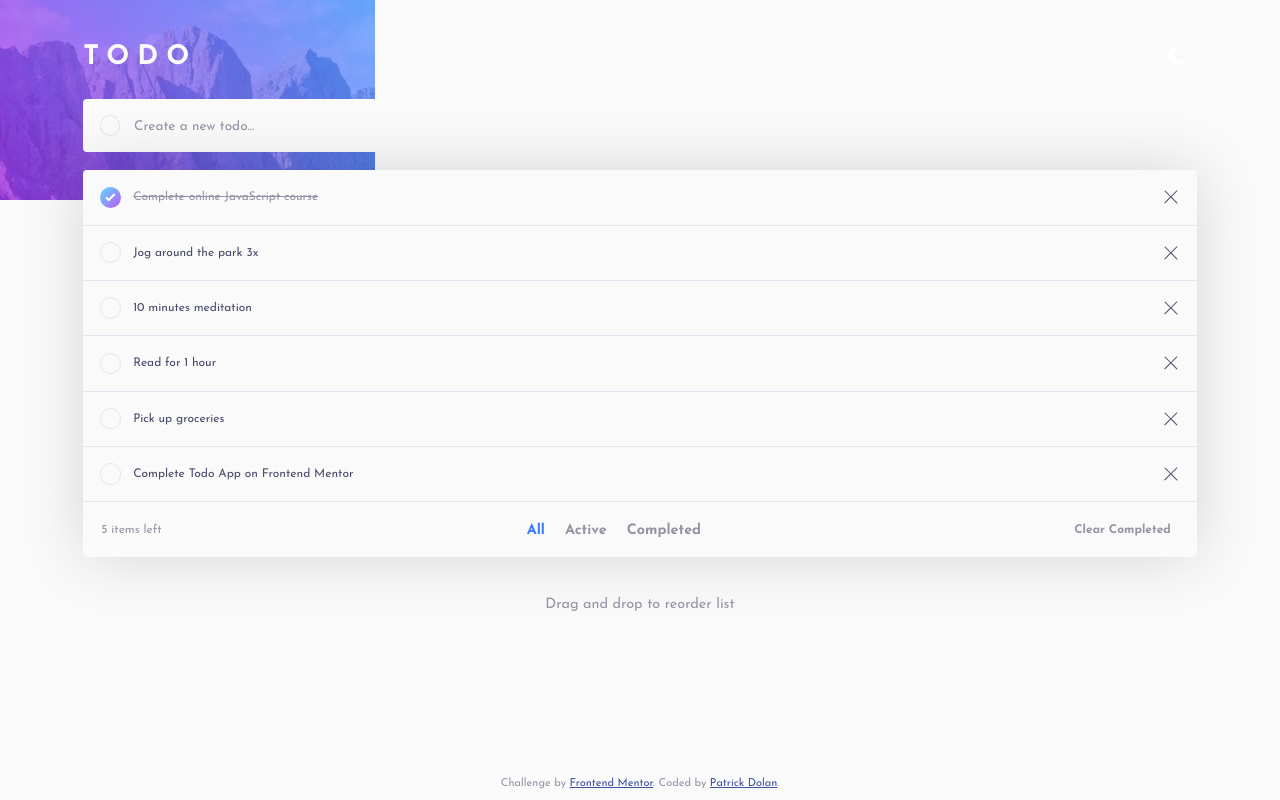
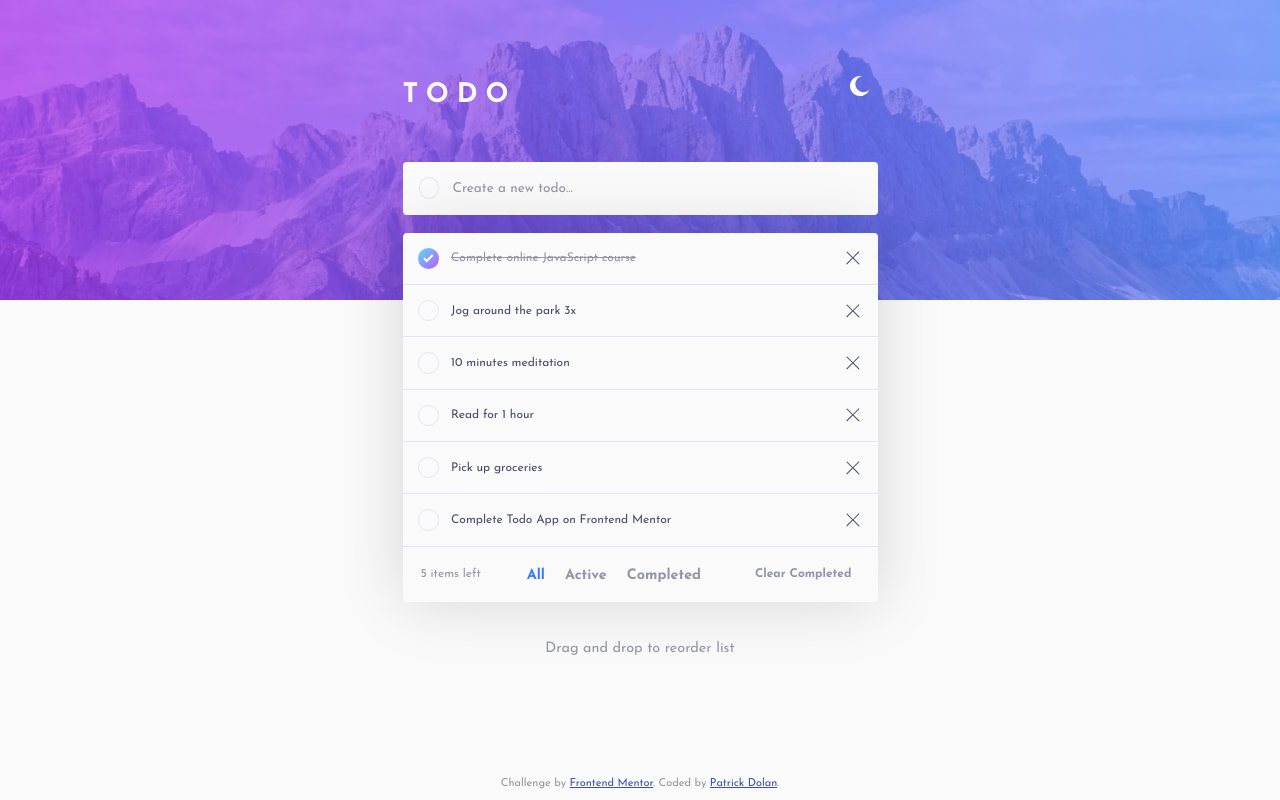
Before and after one commit to Patrick-Dolan/FM-todo, a plain HTML site: page index.html in a window 1280 px wide. Drawn offline with Linux system fonts and the light colour scheme.

Commit message:
Add background image for desktop and adjust margins for larger screens

```diff
--- a/styles.css
+++ b/styles.css
@@ -6,6 +6,7 @@
   --shadow-color: rgba(0, 0, 0, 0.15);
 
   --background-image: url("./images/bg-mobile-light.jpg");
+  --background-image-desktop: url("./images/bg-desktop-light.jpg");
   --background-color: hsl(233, 11%, 84%);
   --text-main: hsl(0, 0%, 98%);
   --text-secondary: hsl(236, 9%, 61%);
@@ -44,6 +45,12 @@ body {
   background-color: var(--background-color);
 }
 
+@media screen and (min-width: 375px) {
+  body {
+    background-image: var(--background-image-desktop);
+  }
+}
+
 p {
   font-size: 1rem;
 }
@@ -53,6 +60,13 @@ h2 {
   letter-spacing: .5rem;
   color: var(--text-main);
   margin: 1rem 0;
+}
+
+@media screen and (min-width: 375px) {
+  h2 {
+    margin-top: 2em;
+    margin-bottom: 1.5em;
+  }
 }
 
 input {
@@ -65,6 +79,12 @@ input {
   margin: 0 auto;
   max-width: 87%;
   flex: 1 0 auto;
+}
+
+@media screen and (min-width: 500px) {
+  .container {
+    max-width: 475px;
+  }
 }
 
 .visual-container {
@@ -187,6 +207,12 @@ input[type="checkbox"] {
   font-size: .75rem;
   align-self: center;
   cursor: pointer;
+}
+
+@media screen and (min-width: 500px) {
+  .todo-item {
+    font-size: 1rem;
+  }
 }
 
 .todo-item-button {
```
